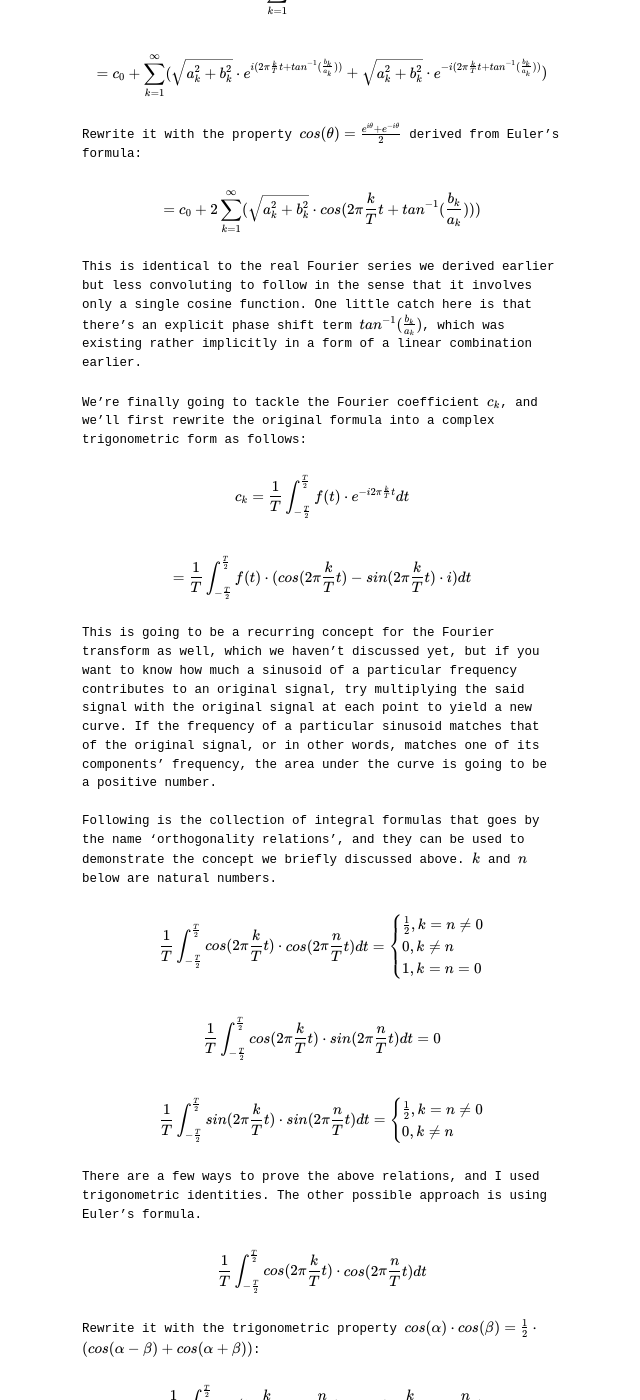
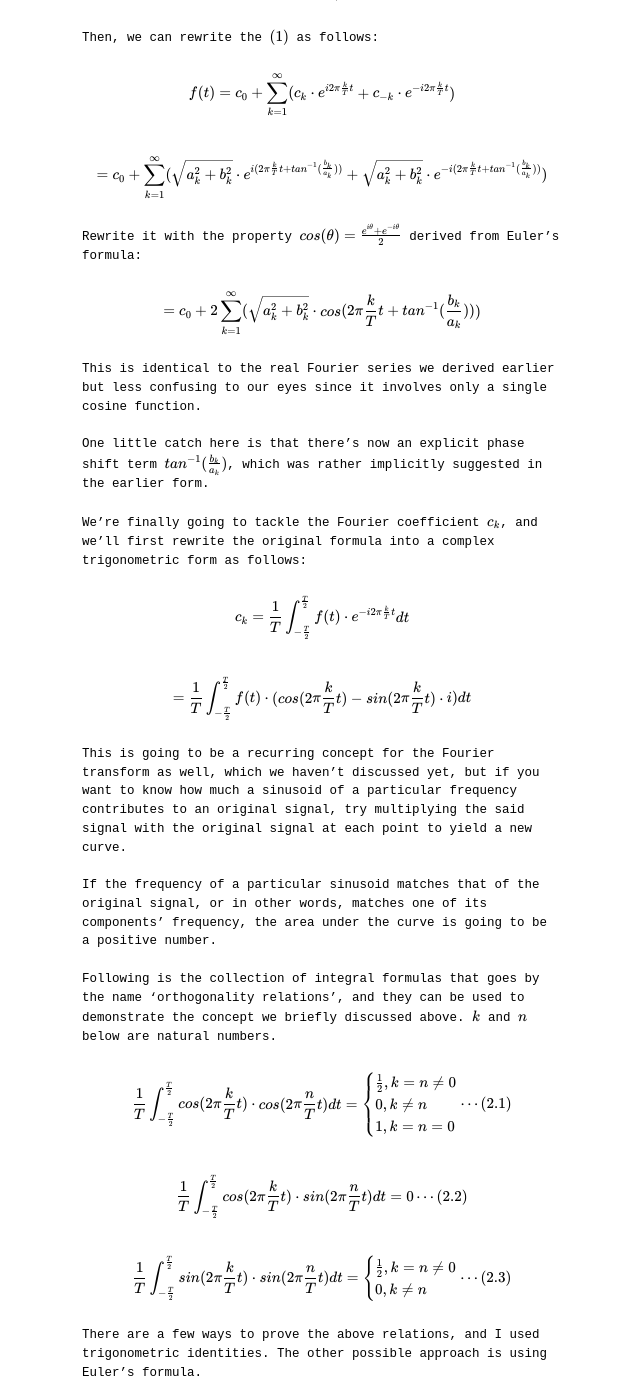
Before and after one commit to enuyeel/enuyeel.github.io, a Jekyll site: the page built from _posts/2022-12-23-fourier_xform_and_reconstructing_signal.md, in a window 1280 px wide and 1400 px high, scrolled down 2472 px. Shown: the whole window, without its empty margins (318-958 px from the left). Built offline with Jekyll 4.4.1, drawn with Linux system fonts in a browser that asks for light colours; comment, search, counter and statistics services are not loaded; some of the changed text lies outside the part shown.

Commit message:
Changes:
* _layouts/default.html
-> Added a few hashes for script / style loading.

* _layouts/post.html
-> Added a comment section at the bottom of the page (right before where
the footer's located).

* _posts/*
-> Fixed a few formatting issues, and polished a few sentences
(paragraphs) for better transition in between them.

* assets/js/comment.js
-> Added a MutationObserver which observes the lazily loaded script, and
add 'load' event to them accordingly.

```diff
--- a/_layouts/default.html
+++ b/_layouts/default.html
@@ -14,7 +16,8 @@ connect-src 'self';
 media-src 'self';
 object-src 'self';
 child-src 'self';
-frame-src 'self';
+frame-src 'self'
+https://utteranc.es/;
 form-action 'none';
 base-uri 'self'" />
 <meta http-equiv="X-XSS-Protection"  content="1;mode=block" always>
--- a/_posts/2022-12-23-fourier_xform_and_reconstructing_signal.md
+++ b/_posts/2022-12-23-fourier_xform_and_reconstructing_signal.md
@@ -16,23 +16,27 @@ It might not be too obvious how this formula lives up to its definition in its c
 
 <br>
 
-Before we start breaking down the original formula, let me gloss over the details of the Fourier coefficient $$c_k$$ for now, and let’s treat it like an ordinary complex number. Following is its formula in complex form:
+Before we start breaking down the original formula, let me gloss over the details of the Fourier coefficient $$c_k$$ for now, and let’s treat it like an ordinary complex number. Following is its formula in the complex form:
 
 $$c_k=\frac{1}{T}\int_{-\frac{T}{2}}^{\frac{T}{2}}f(t)\cdot e^{-i2\pi\frac{k}{T}t}dt$$
 
-By judging from its formula, the Fourier coefficient $$c_k$$ is a continuous sum (integral) of products between real number $$f(t)$$ and complex exponential term $$e^{-i2\pi\frac{k}{T}t}$$ over the range [$$-\frac{T}{2}$$,$$\frac{T}{2}$$]. We can check out that the $$\overline{c_k}$$, which is the complex conjugate of $$c_k$$, is equivalent to $$c_{-k}$$. Here's a short [**proof**](https://proofwiki.org/wiki/Exponential_Form_of_Complex_Conjugate) on that matter.
+By judging from its formula, the Fourier coefficient $$c_k$$ is a continuous sum (integral) of products between real number $$f(t)$$ and complex exponential term $$e^{-i2\pi\frac{k}{T}t}$$ over the range [$$-\frac{T}{2}$$,$$\frac{T}{2}$$].
+
+<br>
+
+Immediately, we can check out that its complex conjugate $$\overline{c_k}$$ is equivalent to $$c_{-k}$$. Here's a short [**proof**](https://proofwiki.org/wiki/Exponential_Form_of_Complex_Conjugate) on that matter.
 
 $$\overline{c_k}=c_{-k}=\frac{1}{T}\int_{-\frac{T}{2}}^{\frac{T}{2}}f(t)\cdot e^{i2\pi\frac{k}{T}t}dt$$
 
-Now we can start rewriting the complex Fourier series:
+Then, we can start rewriting the complex Fourier series:
 
 $$f(t)=\sum_{k=-\infty}^{\infty}c_k\cdot e^{i2\pi\frac{k}{T}t}$$
 
-$$=c_0+\sum_{k=1}^{\infty}(c_k\cdot e^{i2\pi\frac{k}{T}t}+c_{-k}\cdot e^{-i2\pi\frac{k}{T}t})\cdots ①$$
+$$=c_0+\sum_{k=1}^{\infty}(c_k\cdot e^{i2\pi\frac{k}{T}t}+c_{-k}\cdot e^{-i2\pi\frac{k}{T}t})\cdots (1)$$
 
 $$=c_0+\sum_{k=1}^{\infty}(c_k\cdot e^{i2\pi\frac{k}{T}t}+\overline{c_{k}\cdot e^{i2\pi\frac{k}{T}t}})$$
 
-Consider the sum of a complex number $$z$$ ($$a+bi$$) and its conjugate $$\overline{z}$$ is two times the real part of the complex number:
+Now, consider the sum of a complex number $$z$$ ($$a+bi$$) and its conjugate $$\overline{z}$$ is two times the real part of the complex number:
 
 $$z+\overline{z}=(a+bi)+(a-bi)=2a=2\cdot \mathcal{Re}\left\{ z \right\}$$
 
@@ -54,15 +58,23 @@ This is the real Fourier series, and the discrete variable $$k$$ here controls t
 
 <br>
 
-More on the details of the Fourier coefficient in the next section, but for now, consider the resulting sinusoid after the linear combination of a sine and a cosine wave should give us one of the components that contribute to the construction of the original signal $$f(t)$$. It is worth noting that adding together a sine and a cosine wave of the same period should produce another sinusoid with a change in amplitude and a phase shift.
+More on the details of the Fourier coefficient in the next section, but for now, consider the resulting sinusoid after the linear combination of a sine and a cosine wave should give us one of the components that contribute to the construction of the original signal $$f(t)$$.
 
 <br>
 
-There’s an additional representation of the real Fourier series, and it’s coming from the observation that the complex number in the Cartesian form $$a+bi$$ can be converted to the polar form $$re^{i\theta}$$. As a refresher, $$r$$ represents the magnitude of the vector plot of the complex number in the complex plane, while the $$\theta$$ represents the phase, which is the angle between the vector and the positive real axis.
+It is worth noting that adding together a sine and a cosine wave of the same period should produce another sinusoid with a change in amplitude and a phase shift.
 
 <br>
 
-Given the Fourier coefficient $$c_k$$ $$(a_k+b_ki)$$ in the Cartesian form, we can calculate its magnitude and the phase as follows:
+There’s an additional representation of the real Fourier series, and it’s coming from the observation that the complex number in the Cartesian form $$a+bi$$ can be converted to the polar form $$re^{i\theta}$$.
+
+<br>
+
+As a refresher, $$r$$ represents the magnitude of the vector plot of the complex number in the complex plane, while the $$\theta$$ represents the phase, which is the angle between the vector and the positive real axis.
+
+<br>
+
+Given the Fourier coefficient $$c_k$$ $$(a_k+b_ki)$$ in the Cartesian form, we can calculate its magnitude and the phase to rewrite $$c_k$$ as follows:
 
 $$r=\sqrt{a_k^2+b_k^2}$$
 
@@ -70,7 +82,7 @@ $$\theta=tan^{-1}(\frac{b_k}{a_k})$$
 
 $$c_k=a_k+b_ki=re^{i\theta}=\sqrt{a_k^2+b_k^2}\cdot e^{i\cdot tan^{-1}(\frac{b_k}{a_k})}$$
 
-Then, we can rewrite the ① as follows:
+Then, we can rewrite the $$(1)$$ as follows:
 
 $$f(t)=c_0+\sum_{k=1}^{\infty}(c_k\cdot e^{i2\pi\frac{k}{T}t}+c_{-k}\cdot e^{-i2\pi\frac{k}{T}t})$$
 
@@ -80,7 +92,11 @@ Rewrite it with the property $$cos(\theta)=\frac{e^{i\theta}+e^{-i\theta}}{2}$$
 
 $$=c_0+2\sum_{k=1}^{\infty}(\sqrt{a_k^2+b_k^2}\cdot cos{(2\pi\frac{k}{T}t+tan^{-1}(\frac{b_k}{a_k}))})$$
 
-This is identical to the real Fourier series we derived earlier but less convoluting to follow in the sense that it involves only a single cosine function. One little catch here is that there’s an explicit phase shift term $$tan^{-1}(\frac{b_k}{a_k})$$, which was existing rather implicitly in a form of a linear combination earlier.
+This is identical to the real Fourier series we derived earlier but less confusing to our eyes since it involves only a single cosine function.
+
+<br>
+
+One little catch here is that there’s now an explicit phase shift term $$tan^{-1}(\frac{b_k}{a_k})$$, which was rather implicitly suggested in the earlier form.
 
 <br>
 
@@ -90,7 +106,11 @@ $$c_k=\frac{1}{T}\int_{-\frac{T}{2}}^{\frac{T}{2}}f(t)\cdot e^{-i2\pi\frac{k}{T}
 
 $$=\frac{1}{T}\int_{-\frac{T}{2}}^{\frac{T}{2}}f(t)\cdot (cos(2\pi\frac{k}{T}t)-sin(2\pi\frac{k}{T}t)\cdot i)dt$$
 
-This is going to be a recurring concept for the Fourier transform as well, which we haven’t discussed yet, but if you want to know how much a sinusoid of a particular frequency contributes to an original signal, try multiplying the said signal with the original signal at each point to yield a new curve. If the frequency of a particular sinusoid matches that of the original signal, or in other words, matches one of its components’ frequency, the area under the curve is going to be a positive number.
+This is going to be a recurring concept for the Fourier transform as well, which we haven’t discussed yet, but if you want to know how much a sinusoid of a particular frequency contributes to an original signal, try multiplying the said signal with the original signal at each point to yield a new curve.
+
+<br>
+
+If the frequency of a particular sinusoid matches that of the original signal, or in other words, matches one of its components’ frequency, the area under the curve is going to be a positive number.
 
 <br>
 
@@ -100,18 +120,18 @@ $$\frac{1}{T}\int_{-\frac{T}{2}}^{\frac{T}{2}}cos(2\pi\frac{k}{T}t)\cdot cos(2\p
 \frac{1}{2}, k=n\neq 0\\
 0, k\neq n\\
 1, k=n=0
-\end{cases}$$
+\end{cases}\cdots (2.1)$$
 
-$$\frac{1}{T}\int_{-\frac{T}{2}}^{\frac{T}{2}}cos(2\pi\frac{k}{T}t)\cdot sin(2\pi\frac{n}{T}t)dt=0$$
+$$\frac{1}{T}\int_{-\frac{T}{2}}^{\frac{T}{2}}cos(2\pi\frac{k}{T}t)\cdot sin(2\pi\frac{n}{T}t)dt=0\cdots (2.2)$$
 
 $$\frac{1}{T}\int_{-\frac{T}{2}}^{\frac{T}{2}}sin(2\pi\frac{k}{T}t)\cdot sin(2\pi\frac{n}{T}t)dt=\begin{cases}
 \frac{1}{2}, k=n\neq 0\\
 0, k\neq n\\
-\end{cases}$$
+\end{cases}\cdots (2.3)$$
 
 There are a few ways to prove the above relations, and I used trigonometric identities. The other possible approach is using Euler’s formula.
 
-$$\frac{1}{T}\int_{-\frac{T}{2}}^{\frac{T}{2}}cos(2\pi\frac{k}{T}t)\cdot cos(2\pi\frac{n}{T}t)dt$$
+$$\frac{1}{T}\int_{-\frac{T}{2}}^{\frac{T}{2}}cos(2\pi\frac{k}{T}t)\cdot cos(2\pi\frac{n}{T}t)dt\cdots (2.1)$$
 
 Rewrite it with the trigonometric property $$cos(\alpha)\cdot cos(\beta)=\frac{1}{2}\cdot (cos(\alpha-\beta)+cos(\alpha+\beta))$$:
 
@@ -123,11 +143,15 @@ $$=\frac{1}{2T}\int_{-\frac{T}{2}}^{\frac{T}{2}}cos(2\pi\frac{t}{T}(k-n))+cos(2\
 1, k=n=0
 \end{cases}$$
 
-We can now manually plug in random natural numbers to $$n$$ and $$k$$ in this integral formula for each of the cases. Considering the integration of any sinusoid over one period equals $$0$$, we can see that the resulting values do indeed check out. You can go ahead and eyeball the values for the rest of the formulas below.
+We can now manually plug in random natural numbers to $$n$$ and $$k$$ in this integral formula to verify the result for each case.
 
 <br>
 
-$$\frac{1}{T}\int_{-\frac{T}{2}}^{\frac{T}{2}}cos(2\pi\frac{k}{T}t)\cdot sin(2\pi\frac{n}{T}t)dt$$
+Considering the integration of any sinusoid over one period equals $$0$$, we can see that the resulting values do indeed check out. You can go ahead and follow the same eyeballing scheme to verify the rest of the formulas below.
+
+<br>
+
+$$\frac{1}{T}\int_{-\frac{T}{2}}^{\frac{T}{2}}cos(2\pi\frac{k}{T}t)\cdot sin(2\pi\frac{n}{T}t)dt\cdots (2.2)$$
 
 Rewrite it with the trigonometric property $$cos(\alpha)\cdot sin(\beta)=\frac{1}{2}\cdot (sin(\alpha+\beta)-sin(\alpha-\beta))$$:
 
@@ -137,7 +161,7 @@ $$=\frac{1}{2T}\int_{-\frac{T}{2}}^{\frac{T}{2}}sin(2\pi\frac{t}{T}(k+n))-sin(2\
 
 <br>
 
-$$\frac{1}{T}\int_{-\frac{T}{2}}^{\frac{T}{2}}sin(2\pi\frac{k}{T}t)\cdot sin(2\pi\frac{n}{T}t)dt$$
+$$\frac{1}{T}\int_{-\frac{T}{2}}^{\frac{T}{2}}sin(2\pi\frac{k}{T}t)\cdot sin(2\pi\frac{n}{T}t)dt\cdots (2.3)$$
 
 Rewrite it with the trigonometric property $$sin(\alpha)\cdot sin(\beta)=\frac{1}{2}\cdot (cos(\alpha-\beta)-cos(\alpha+\beta))$$:
 
@@ -148,7 +172,9 @@ $$=\frac{1}{2T}\int_{-\frac{T}{2}}^{\frac{T}{2}}cos(2\pi\frac{t}{T}(k-n))-cos(2\
 0, k\neq n\\
 \end{cases}$$
 
-Now we can go ahead and calculate a random Fourier coefficient of our choice to see how it expands with the above formulas. I have picked $$b_2$$ for my convenience.
+<br>
+
+Now we can go ahead and calculate a random Fourier coefficient of our choice to see how it expands with the above relations. I have picked $$b_2$$ for my convenience.
 
 $$L.H.S\;b_2=-\frac{1}{T}\int_{-\frac{T}{2}}^{\frac{T}{2}}f(t)\cdot sin(2\pi\frac{2}{T}t)dt$$
 
@@ -156,9 +182,7 @@ Replace $$f(t)$$ with the Fourier series we derived earlier:
 
 $$=-\frac{1}{T}\int_{-\frac{T}{2}}^{\frac{T}{2}}\left[  c_0+2\sum_{k=1}^{\infty}\left\{ a_k\cdot cos(2\pi\frac{k}{T}t)-b_k\cdot sin(2\pi\frac{k}{T}t) \right\}\right]\cdot sin(2\pi\frac{2}{T}t)dt$$
 
-$$=-\frac{1}{T}\int_{-\frac{T}{2}}^{\frac{T}{2}}c_0\cdot sin(2\pi\frac{2}{T}t)$$
-
-$$+2\sum_{k=1}^{\infty}\left\{ a_k\cdot cos(2\pi\frac{k}{T}t)\cdot sin(2\pi\frac{2}{T}t)-b_k\cdot sin(2\pi\frac{k}{T}t)\cdot sin(2\pi\frac{2}{T}t) \right\}dt$$
+$$=-\frac{1}{T}\int_{-\frac{T}{2}}^{\frac{T}{2}}c_0\cdot sin(2\pi\frac{2}{T}t)+2\sum_{k=1}^{\infty}\left\{ a_k\cdot cos(2\pi\frac{k}{T}t)\cdot sin(2\pi\frac{2}{T}t)-b_k\cdot sin(2\pi\frac{k}{T}t)\cdot sin(2\pi\frac{2}{T}t) \right\}dt$$
 
 $$=-\frac{1}{T}\int_{-\frac{T}{2}}^{\frac{T}{2}}2\sum_{k=1}^{\infty}\left\{ -b_k\cdot sin(2\pi\frac{k}{T}t)\cdot sin(2\pi\frac{2}{T}t) \right\}dt$$
 
@@ -176,7 +200,11 @@ We can check out that most of the terms in this formula cancel out (integrate to
 
 <br>
 
-Let’s imagine a scenario where we lengthen the period $$T$$ for our periodic function $$f(t)$$, and try computing the Fourier series. In other words, calculate the Fourier coefficients $$c_k$$ for a set of points and try plotting a discrete graph, and repeat the procedure for different periods.
+Let’s imagine a scenario where we lengthen the period $$T$$ for our periodic function $$f(t)$$, and try computing the Fourier series.
+
+<br>
+
+In other words, calculate the Fourier coefficients $$c_k$$ for a set of points and try plotting a discrete graph, and repeat the procedure for different periods.
 
 <br>
 
@@ -186,8 +214,6 @@ $$f(t)=\begin{cases}
 1, \left| t \right|\le \frac{\pi}{2}\\
 0, otherwise
 \end{cases}\;-\frac{T}{2}<t\le\frac{T}{2}$$
-
-<br>
 
 A frequency domain, in short, is where the horizontal axis represents the frequency ($$2\pi\frac{k}{T}$$ in this case), while the vertical axis represents the amplitude. Luckily, $$c_k$$ this time only has the real part.
 
@@ -205,7 +231,7 @@ Then, if we change the bounds of integration from $$[-\frac{T}{2},\frac{T}{2}]$$
 
 $$\mathcal{F}{(f(t))}=\mathcal{F}{(\mu)}=\int_{-\infty }^{\infty }f(t)\cdot e^{-i2\pi\mu t}dt$$
 
-We can understand an aperiodic function as a periodic signal with an arbitrarily large period that’s padded with zeros outside the range it’s defined for, in other words, periodization of an aperiodic signal if simply put.
+We can understand an aperiodic function as a periodic signal with an arbitrarily large period that’s padded with zeros outside the range it’s defined for; a periodization of an aperiodic signal if simply put.
 
 <br>
 
@@ -213,7 +239,11 @@ Considering that the Fourier series doesn’t exist for aperiodic functions, rou
 
 <br>
 
-Now to reconstruct a signal in the time domain with amplitudes information in the frequency domain, we perform an inverse Fourier transform. It can be interpreted as a continuous version of the Fourier series, and one dead giveaway is they both involve the linear combination of complex exponentials of the same sign.
+Now to reconstruct a signal in the time domain with amplitudes information in the frequency domain, we perform an inverse Fourier transform.
+
+<br>
+
+It can be interpreted as a continuous version of the Fourier series, and one dead giveaway is they both involve the linear combination of complex exponentials of the same sign.
 
 $$f(t)=\mathcal{F}^{-1}{(\mathcal{F}(\mu))}=\int_{-\infty }^{\infty }\mathcal{F}(\mu)\cdot e^{i2\pi\mu t}d\mu$$
 
@@ -360,16 +390,34 @@ $$=\sum_{k=-\infty}^{\infty}c_k\cdot \delta(\mu-\frac{k}{T})$$
 
 <br>
 
-[Brad Osgood, Stanford University. "The Fourier Transform and its Applications."](https://see.stanford.edu/materials/lsoftaee261/book-fall-07.pdf)
+[[1] Brad Osgood, Stanford University.<br />"The Fourier Transform and its Applications."](https://see.stanford.edu/materials/lsoftaee261/book-fall-07.pdf)
 
-[Erik Cheever, Swarthmore College. "Introduction to the Fourier Transform."](https://lpsa.swarthmore.edu/Fourier/Xforms/FXformIntro.html)
+<br>
 
-[Zhang, Xichu. "Orthogonal System and Fourier Series."](https://towardsdatascience.com/orthogonal-system-and-fourier-series-bec96510db98)
+[[2] Erik Cheever, Swarthmore College.<br />"Introduction to the Fourier Transform."](https://lpsa.swarthmore.edu/Fourier/Xforms/FXformIntro.html)
 
-[Veritasium. "The Algorithm That Transformed The World."](https://youtu.be/nmgFG7PUHfo)
+<br>
 
-[MIT OpenCourseWare. "Orthogonality Relations."](https://ocw.mit.edu/courses/18-03sc-differential-equations-fall-2011/618691a1edaa81b0a75303e09b4cb4b5_MIT18_03SCF11_s21_7text.pdf)
+[[3] Zhang, Xichu.<br />"Orthogonal System and Fourier Series."](https://towardsdatascience.com/orthogonal-system-and-fourier-series-bec96510db98)
 
-["Fourier Transform of 1." ProofWiki](https://proofwiki.org/wiki/Fourier_Transform_of_1)
+<br>
 
-[Riskin, Eve. "The Fourier Transform."](https://class.ece.uw.edu/235dl/EE235/Project/lesson15/lesson15.html)
+[[4] Veritasium.<br />"The Algorithm That Transformed The World."](https://youtu.be/nmgFG7PUHfo)
+
+<br>
+
+[[5] MIT OpenCourseWare.<br />"Orthogonality Relations."](https://ocw.mit.edu/courses/18-03sc-differential-equations-fall-2011/618691a1edaa81b0a75303e09b4cb4b5_MIT18_03SCF11_s21_7text.pdf)
+
+<br>
+
+[[6] "Fourier Transform of 1." ProofWiki](https://proofwiki.org/wiki/Fourier_Transform_of_1)
+
+<br>
+
+[[7] Riskin, Eve.<br />"The Fourier Transform."](https://class.ece.uw.edu/235dl/EE235/Project/lesson15/lesson15.html)
+
+<br>
+
+***
+
+<br>
--- /dev/null
+++ b/assets/js/comment.js
@@ -0,0 +1,78 @@
+//[https://github.com/utterance/utterances/issues/549#issuecomment-907606127]
+function utterancesTheme () {
+  if (document.querySelector('.utterances-frame')) {
+    const theme = document.documentElement.getAttribute('data-theme') === 'dark' ? 'github-dark' : 'github-light'
+    const message = {
+      type: 'set-theme',
+      theme: theme
+    };
+    const iframe = document.querySelector('.utterances-frame');
+    iframe.contentWindow.postMessage(message, 'https://utteranc.es');
+  }
+}
+
+let button = document.getElementById("color_scheme_btn");
+if (typeof button !== 'undefined')
+{
+  button.addEventListener("click", utterancesTheme);
+}
+
+//[https://javascript.info/mutation-observer]
+
+// Select the node that will be observed for mutations
+const targetNode = document.querySelector('main');
+
+// Options for the observer (which mutations to observe)
+const config = { childList: true };
+
+// Callback function to execute when mutations are observed
+const callback = (mutationList, observer) => {
+  //TODO: Might be able to trim down these loops a bit.
+  for (let mutation of mutationList) {
+    for (let node of mutation.addedNodes) {
+      if (node.className === "utterances")
+      {
+        if (typeof document.querySelector('.utterances-frame') !== 'undefined') {
+          document.querySelector('.utterances-frame').addEventListener('load', (event) =>
+            {
+              utterancesTheme();
+              // Later, you can stop observing
+              observer.disconnect();
+            }
+          );
+        }
+      }
+    }
+  }
+}
+
+// Create an observer instance linked to the callback function
+const observer = new MutationObserver(callback);
+
+// Start observing the target node for configured mutations
+observer.observe(targetNode, config);
+
+//utterancesTheme();
+
+// function checkJSLoaded() {
+//   // create the script element
+//   let script = document.createElement('script');
+
+//   // assign an onload event handler
+//   script.addEventListener('load', (event) => {
+//     console.log('app.js file has been loaded');
+//     utterancesTheme();
+//   });
+
+//   script.setAttribute('repo', 'enuyeel/enuyeel.github.io');
+//   script.setAttribute('issue-term', 'pathname');
+//   script.setAttribute('crossorigin', 'anonymous');
+//   //script.setAttribute('async', 'true');
+
+//   // load the script file
+//   script.src = 'https://utteranc.es/client.js';
+//   //document.body.appendChild(script);
+//   document.querySelector('main').appendChild(script);
+// }
+
+//checkJSLoaded();
--- a/assets/js/main.js
+++ b/assets/js/main.js
@@ -12,6 +12,19 @@ let size = localStorage.getItem('maximize');
 size = ((typeof(size) !== 'undefined') && (size !== null)) ? size : 'false';
 
 toggleMaximize(size);
+
+//[https://github.com/utterance/utterances/issues/549#issuecomment-907606127]
+function utterancesTheme () {
+  if (document.querySelector('.utterances-frame')) {
+    const theme = document.documentElement.getAttribute('data-theme') === 'dark' ? 'github-dark' : 'github-light'
+    const message = {
+      type: 'set-theme',
+      theme: theme
+    };
+    const iframe = document.querySelector('.utterances-frame');
+    iframe.contentWindow.postMessage(message, 'https://utteranc.es');
+  }
+}
 
 function setTheme(theme) {
   if (theme === "dark") {
@@ -31,6 +44,7 @@ function setTheme(theme) {
     //document.getElementById("theme-toggle").classList.add('moon');
     //document.getElementById("theme-toggle").classList.remove('sun');
   }
+  //utterancesTheme();
 }
 
 function modeSwitcher() {
```
Also changed, not shown: other parts of _layouts/default.html (+3 -1 lines), other parts of _posts/2022-12-23-fourier_xform_and_reconstructing_signal.md (+8 -8 lines), _layouts/post.html (+11 -0 lines).
